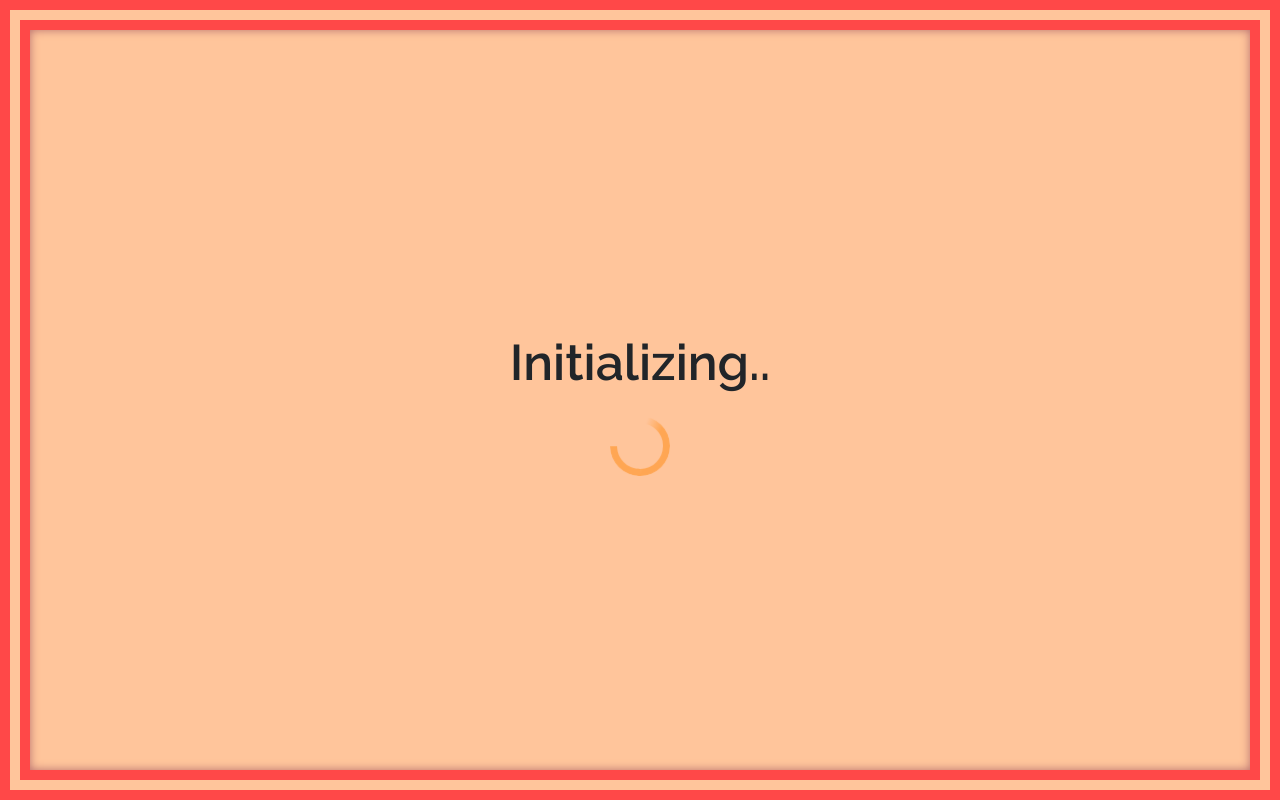
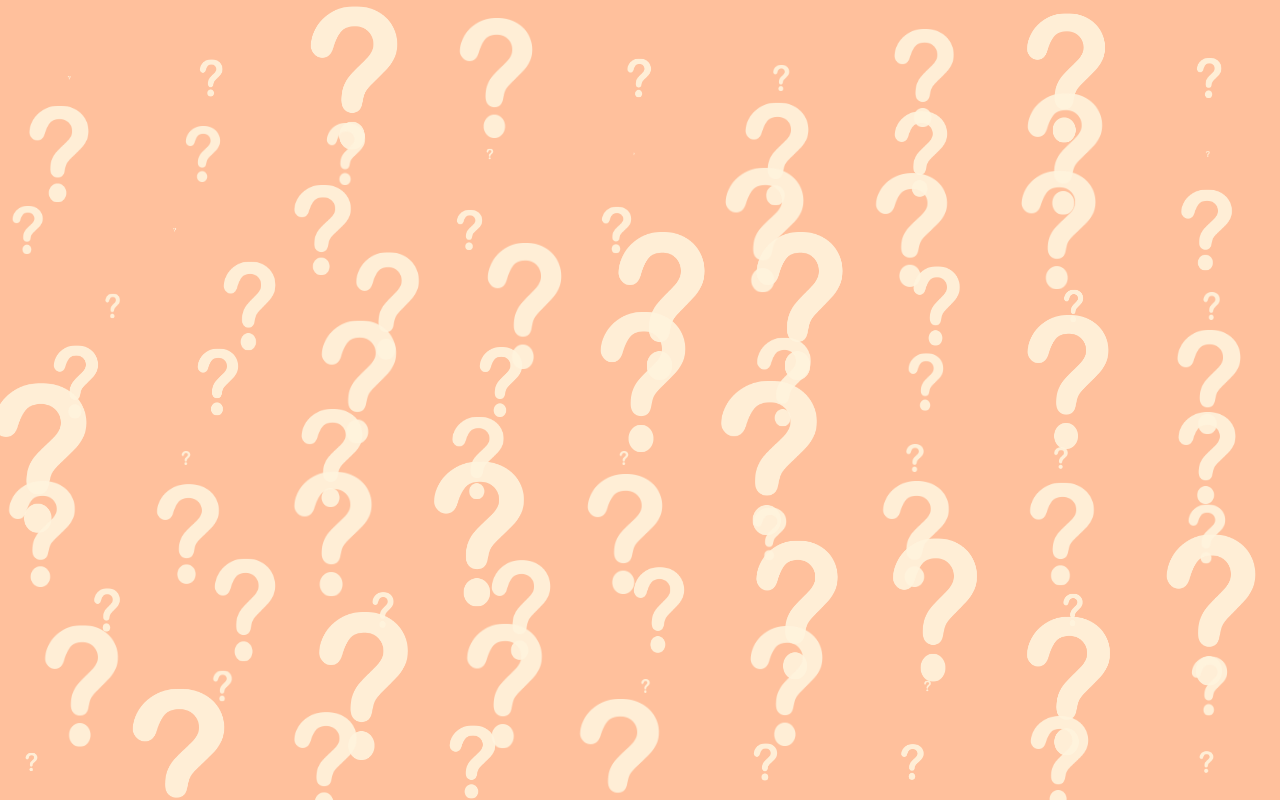
Before and after one commit to James-Ibersteen-Hawker/MadLibs-Website, a plain HTML site: page index.html in a window 1280 px wide. Drawn offline with nearby package versions, Linux system fonts and the light colour scheme.

Commit message:
working on setup

```diff
--- a/index.html
+++ b/index.html
@@ -21,46 +21,16 @@
 
   <body>
     <div id="bg"></div>
-    <main id="open"></main>
-    <main id="menu">
-      <header>
-        <h1>MadLibs</h1>
-      </header>
-      <div class="card">
-        <img class="card-img-top" src="holder.js/100x180/" alt="Title" />
-        <div class="card-body">
-          <h4 class="card-title">Story1</h4>
-          <p class="card-text">Text</p>
-        </div>
-      </div>
-      <div class="card">
-        <img class="card-img-top" src="holder.js/100x180/" alt="Title" />
-        <div class="card-body">
-          <h4 class="card-title">Story2</h4>
-          <p class="card-text">Text</p>
-        </div>
-      </div>
-      <div class="card">
-        <img class="card-img-top" src="holder.js/100x180/" alt="Title" />
-        <div class="card-body">
-          <h4 class="card-title">Story3</h4>
-          <p class="card-text">Text</p>
-        </div>
-      </div>
-      <!-- <div id="story"> -->
-      <!-- <button onclick="speak()">speaktest</button> -->
-      <!-- </div> -->
-    </main>
-    <main id="stories">
-      <div id="story1"></div>
-      <div id="story2"></div>
-      <div id="story3"></div>
-    </main>
+    <div id="no-console"></div>
+    <div class="container-fluid">
+      <main id="opening"></main>
+      <main id="stories"></main>
+      <div id="content"></div>
+    </div>
 
     <div class="extras">
       <div id="initializing">
         <p id="InP">Initializing</p>
-        <div id="no-console"></div>
         <div id="loading"></div>
       </div>
       <div id="prompt"></div>
--- a/script.js
+++ b/script.js
@@ -16,7 +16,8 @@
 let fConsole = document.getElementById("no-console");
 
 window.onload = function startUp() {
-  questionBG();
+  questionBG(false);
+  set();
   ellipsis();
 };
 
@@ -95,7 +96,7 @@ function log(arg) {
   fConsole.textContent = arg;
 }
 
-function questionBG() {
+function questionBG(anim) {
   let bHeight = window.innerHeight;
   let bg = document.getElementById("bg");
   let height = 0;
@@ -110,13 +111,12 @@ function questionBG() {
     Math.random() > 0.5 ? (sign = 1) : (sign = -1);
     let sign2;
     Math.random() > 0.5 ? (sign2 = 1) : (sign2 = -1);
-    subDiv.setAttribute(
-      "style",
-      `margin-left: ${random * sign}px; margin-top: ${random2 * sign2}px;`
-    );
+    subDiv.setAttribute("style", `margin-left: ${random * sign}px;`);
   }
-  setRandomOffset();
-  waterFallReset();
+  if (anim == true) {
+    setRandomOffset();
+    waterFallReset();
+  }
 }
 
 function _row() {
@@ -153,6 +153,17 @@ function ellipsis() {
   let i = 0;
   setTimeout(
     () => {
+      text = text;
+      initial.textContent = text;
+      i = i + 1;
+    },
+    500,
+    text,
+    initial,
+    i
+  );
+  setTimeout(
+    () => {
       text = text + ".";
       initial.textContent = text;
       i = i + 1;
@@ -168,7 +179,7 @@ function ellipsis() {
       initial.textContent = text;
       i = i + 1;
     },
-    2000,
+    1500,
     text,
     initial,
     i
@@ -180,7 +191,7 @@ function ellipsis() {
       i = i + 1;
       ellipsis();
     },
-    3000,
+    2000,
     text,
     initial,
     i
@@ -188,5 +199,6 @@ function ellipsis() {
 }
 
 function set() {
-
+  let initializing = document.getElementById("initializing");
+  initializing.classList.add("d-none");
 }
--- a/style.css
+++ b/style.css
@@ -118,7 +118,7 @@ h1 {
   position: relative;
   animation-name: loading;
   animation-iteration-count: infinite;
-  animation-duration: 2s;
+  animation-duration: 1.3s;
   animation-timing-function: linear;
 }
 
```
